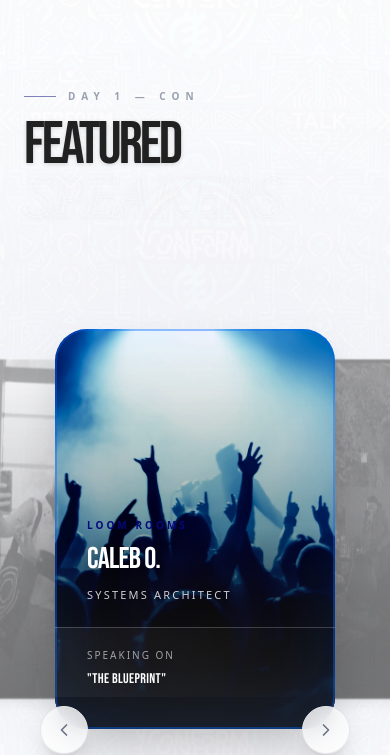
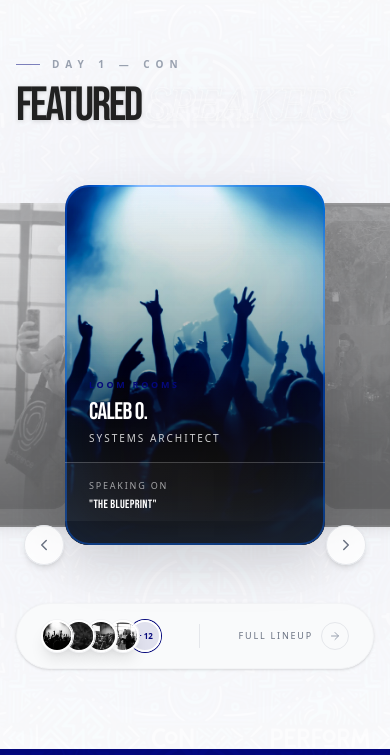
Before and after one commit to LoomRooms/conform-website, a Next.js app: page / in a window 390 px wide. Shown: the part 2533-3288 px from the top of the page. Built offline with nearby package versions, Linux system fonts and the light colour scheme.

Commit message:
fix: Optimize SpeakersShowcase and VenuePreview for mobile viewports

```diff
--- a/components/SpeakersShowcase.tsx
+++ b/components/SpeakersShowcase.tsx
@@ -58,6 +58,14 @@ const others = [
 export default function SpeakersShowcase() {
   const [active, setActive] = useState(2); // Start in middle
   const [isHovered, setIsHovered] = useState(false);
+  const [isMobile, setIsMobile] = useState(false);
+
+  useEffect(() => {
+    const checkMobile = () => setIsMobile(window.innerWidth < 768);
+    checkMobile();
+    window.addEventListener("resize", checkMobile);
+    return () => window.removeEventListener("resize", checkMobile);
+  }, []);
 
   const nextSlide = () => setActive((prev) => (prev + 1) % featured.length);
   const prevSlide = () => setActive((prev) => (prev - 1 + featured.length) % featured.length);
@@ -70,27 +78,27 @@ export default function SpeakersShowcase() {
   }, [isHovered]);
 
   return (
-    <section className="relative bg-white py-28 md:py-40 overflow-hidden perspective-[2000px]">
+    <section className="relative bg-white py-20 md:py-40 overflow-hidden perspective-[2000px]">
       <div className="absolute inset-0 bg-african-pattern opacity-[0.02] mix-blend-multiply pointer-events-none" />
       <div className="absolute top-1/2 left-1/2 -translate-x-1/2 -translate-y-1/2 w-[800px] h-[500px] bg-primary/5 rounded-full blur-[140px] pointer-events-none" />
 
-      <div className="max-w-[1400px] mx-auto px-6 relative z-10">
+      <div className="max-w-[1400px] mx-auto px-4 sm:px-6 relative z-10">
 
         {/* Header */}
-        <div className="flex flex-col md:flex-row md:items-end justify-between mb-20 gap-6 max-w-7xl mx-auto">
+        <div className="flex flex-col md:flex-row md:items-end justify-between mb-12 md:mb-20 gap-6 max-w-7xl mx-auto">
           <motion.div
             initial={{ opacity: 0, x: -30 }}
             whileInView={{ opacity: 1, x: 0 }}
             viewport={{ once: true }}
             transition={{ duration: 0.8 }}
           >
-            <span className="text-gray-400 font-bold tracking-[0.6em] uppercase text-[10px] md:text-xs mb-4 block flex items-center gap-3">
-              <span className="w-8 h-px bg-primary/50 block"></span>
+            <span className="text-gray-400 font-bold tracking-[0.6em] uppercase text-[10px] md:text-xs mb-3 md:mb-4 block flex items-center gap-3">
+              <span className="w-6 md:w-8 h-px bg-primary/50 block"></span>
               Day 1 — CON
             </span>
-            <h2 className="font-heading font-normal text-6xl md:text-8xl text-black leading-[0.85] tracking-tighter drop-shadow-sm">
+            <h2 className="font-heading font-normal text-5xl md:text-8xl text-black leading-[0.85] tracking-tighter drop-shadow-sm">
               Featured{" "}
-              <span className="text-transparent outline-text italic font-serif text-[3.5rem] md:text-[6.5rem]">
+              <span className="text-transparent outline-text italic font-serif text-[2.8rem] md:text-[6.5rem]">
                 Speakers
               </span>
             </h2>
@@ -99,7 +107,7 @@ export default function SpeakersShowcase() {
 
         {/* 3D Cover Flow Slider */}
         <div
-          className="relative h-[450px] md:h-[600px] w-full flex items-center justify-center mb-16"
+          className="relative h-[380px] md:h-[600px] w-full flex items-center justify-center mb-10 md:mb-16"
           onMouseEnter={() => setIsHovered(true)}
           onMouseLeave={() => setIsHovered(false)}
         >
@@ -111,23 +119,27 @@ export default function SpeakersShowcase() {
             if (diff < -2) diff += featured.length;
 
             const isActive = diff === 0;
-            const isLeft = diff < 0;
-            const isRight = diff > 0;
             const absDiff = Math.abs(diff);
 
             // Hide cards that are too far away
             if (absDiff > 2) return null;
 
+            // Mobile-specific 3D values
+            const xOffset = isMobile ? diff * 110 : diff * 250;
+            const zOffset = isMobile ? (isActive ? 0 : -100 - absDiff * 80) : (isActive ? 0 : -200 - absDiff * 100);
+            const rotateY = isMobile ? (isActive ? 0 : diff < 0 ? 25 : -25) : (isActive ? 0 : diff < 0 ? 35 : -35);
+            const scaleOffset = isMobile ? (isActive ? 1 : 1 - absDiff * 0.1) : (isActive ? 1 : 1 - absDiff * 0.15);
+
             return (
               <motion.div
                 key={index}
-                className={`absolute w-[280px] md:w-[400px] h-[400px] md:h-[520px] rounded-[2rem] overflow-hidden cursor-pointer bg-white ${isActive ? "shadow-2xl" : "shadow-lg"}`}
+                className={`absolute w-[260px] md:w-[400px] h-[360px] md:h-[520px] rounded-[1.5rem] md:rounded-[2rem] overflow-hidden cursor-pointer bg-white ${isActive ? "shadow-[0_20px_50px_rgba(0,0,0,0.15)]" : "shadow-lg"}`}
                 initial={false}
                 animate={{
-                  x: diff * (typeof window !== "undefined" && window.innerWidth < 768 ? 140 : 250),
-                  z: isActive ? 0 : -200 - absDiff * 100,
-                  rotateY: isActive ? 0 : diff < 0 ? 35 : -35,
-                  scale: isActive ? 1 : 1 - absDiff * 0.15,
+                  x: xOffset,
+                  z: zOffset,
+                  rotateY: rotateY,
+                  scale: scaleOffset,
                   opacity: isActive ? 1 : 1 - absDiff * 0.4,
                   zIndex: featured.length - absDiff,
                 }}
@@ -146,7 +158,7 @@ export default function SpeakersShowcase() {
 
                 {/* Active Border Glow */}
                 <motion.div
-                    className="absolute inset-0 rounded-[2rem] pointer-events-none border-2 border-primary/0"
+                    className="absolute inset-0 rounded-[1.5rem] md:rounded-[2rem] pointer-events-none border-2 border-primary/0"
                     animate={{ borderColor: isActive ? "rgba(0,102,255,0.4)" : "rgba(255,255,255,0.1)" }}
                     transition={{ duration: 0.4 }}
                 />
@@ -161,23 +173,23 @@ export default function SpeakersShowcase() {
                 )}
 
                 {/* Content */}
-                <div className="absolute bottom-0 left-0 right-0 p-8">
+                <div className="absolute bottom-0 left-0 right-0 p-6 md:p-8">
                   <motion.div
                     animate={{ y: isActive ? 0 : 20, opacity: isActive ? 1 : 0 }}
                     transition={{ duration: 0.4 }}
                   >
-                    <span className="text-primary text-[10px] font-bold uppercase tracking-[0.3em] block mb-2">{speaker.org}</span>
-                    <h3 className="font-heading text-3xl md:text-5xl text-white leading-tight mb-2 tracking-tight drop-shadow-md">{speaker.name}</h3>
-                    <p className="text-white/80 text-[11px] uppercase tracking-[0.2em] font-medium mb-6">{speaker.title}</p>
+                    <span className="text-primary text-[9px] md:text-[10px] font-bold uppercase tracking-[0.3em] block mb-1.5 md:mb-2">{speaker.org}</span>
+                    <h3 className="font-heading text-2xl md:text-5xl text-white leading-tight mb-1 md:mb-2 tracking-tight drop-shadow-md">{speaker.name}</h3>
+                    <p className="text-white/80 text-[10px] md:text-[11px] uppercase tracking-[0.2em] font-medium mb-4 md:mb-6">{speaker.title}</p>
 
                     {isActive && (
                       <motion.div
                         initial={{ opacity: 0, height: 0 }}
                         animate={{ opacity: 1, height: "auto" }}
-                        className="border-t border-white/20 pt-5 mt-2 bg-gradient-to-r from-white/[0.05] to-transparent -mx-8 px-8 pb-2"
+                        className="border-t border-white/20 pt-4 md:pt-5 mt-2 bg-gradient-to-r from-white/[0.05] to-transparent -mx-6 md:-mx-8 px-6 md:px-8 pb-2"
                       >
-                        <p className="text-white/60 text-[10px] uppercase tracking-[0.2em] mb-1.5">Speaking on</p>
-                        <p className="text-white text-sm md:text-[15px] font-heading tracking-wide">"{speaker.topic}"</p>
+                        <p className="text-white/60 text-[9px] md:text-[10px] uppercase tracking-[0.2em] mb-1 md:mb-1.5">Speaking on</p>
+                        <p className="text-white text-xs md:text-[15px] font-heading tracking-wide">"{speaker.topic}"</p>
                       </motion.div>
                     )}
                   </motion.div>
@@ -187,29 +199,29 @@ export default function SpeakersShowcase() {
           })}
 
           {/* Controls */}
-          <div className="absolute bottom-0 md:bottom-auto md:top-1/2 md:-translate-y-1/2 left-0 right-0 flex justify-between px-4 md:px-12 pointer-events-none z-50">
+          <div className="absolute bottom-[-10px] md:bottom-auto md:top-1/2 md:-translate-y-1/2 left-0 right-0 flex justify-between px-2 md:px-12 pointer-events-none z-50">
             <button
               onClick={prevSlide}
-              className="w-12 h-12 rounded-full border border-gray-200 bg-white/80 backdrop-blur-md flex items-center justify-center text-gray-500 hover:text-black hover:border-primary hover:bg-gray-50 pointer-events-auto transition-all shadow-xl"
+              className="w-10 h-10 md:w-12 md:h-12 rounded-full border border-gray-200 bg-white/80 backdrop-blur-md flex items-center justify-center text-gray-500 hover:text-black hover:border-primary hover:bg-gray-50 pointer-events-auto transition-all shadow-md focus:outline-none touch-manipulation"
             >
-              <ChevronLeft size={20} />
+              <ChevronLeft size={18} className="md:w-5 md:h-5" />
             </button>
             <button
               onClick={nextSlide}
-              className="w-12 h-12 rounded-full border border-gray-200 bg-white/80 backdrop-blur-md flex items-center justify-center text-gray-500 hover:text-black hover:border-primary hover:bg-gray-50 pointer-events-auto transition-all shadow-xl"
+              className="w-10 h-10 md:w-12 md:h-12 rounded-full border border-gray-200 bg-white/80 backdrop-blur-md flex items-center justify-center text-gray-500 hover:text-black hover:border-primary hover:bg-gray-50 pointer-events-auto transition-all shadow-md focus:outline-none touch-manipulation"
             >
-              <ChevronRight size={20} />
+              <ChevronRight size={18} className="md:w-5 md:h-5" />
             </button>
           </div>
         </div>
 
         {/* Bottom Area: Avatars and Link */}
-        <div className="max-w-7xl mx-auto flex flex-col sm:flex-row justify-between items-center gap-8 mt-10">
+        <div className="max-w-7xl mx-auto flex flex-col sm:flex-row justify-between items-center gap-6 md:gap-8 mt-12 md:mt-10">
           <motion.div
             initial={{ opacity: 0, y: 20 }}
             whileInView={{ opacity: 1, y: 0 }}
             viewport={{ once: true }}
-            className="flex items-center gap-6 sm:gap-8 bg-gray-50 border border-gray-100 py-5 px-8 rounded-full shadow-sm"
+            className="flex items-center gap-4 sm:gap-8 bg-gray-50 border border-gray-100 py-4 px-6 md:py-5 md:px-8 rounded-full shadow-sm w-full sm:w-auto justify-between sm:justify-start"
           >
             {/* Stacked avatars */}
             <div className="flex items-center">
@@ -217,32 +229,32 @@ export default function SpeakersShowcase() {
                 <div
                   key={o.name}
                   title={o.name}
-                  style={{ marginLeft: i === 0 ? 0 : -14, zIndex: others.length - i }}
-                  className="relative w-10 h-10 md:w-12 md:h-12 rounded-full overflow-hidden border-2 border-white ring-1 ring-gray-100 transition-transform duration-500 hover:z-50 hover:scale-110 shadow-lg"
+                  style={{ marginLeft: i === 0 ? 0 : -10, zIndex: others.length - i }}
+                  className="relative w-8 h-8 md:w-12 md:h-12 rounded-full overflow-hidden border-2 border-white ring-1 ring-gray-100 transition-transform duration-500 hover:z-50 hover:scale-110 shadow-lg"
                 >
                   <img src={o.image} alt={o.name} className="w-full h-full object-cover grayscale hover:grayscale-0 transition-all duration-500" />
                 </div>
               ))}
               <div
-                style={{ marginLeft: -14 }}
-                className="relative w-10 h-10 md:w-12 md:h-12 rounded-full bg-primary/10 border-2 border-white ring-1 ring-primary flex items-center justify-center shrink-0"
+                style={{ marginLeft: -10 }}
+                className="relative w-8 h-8 md:w-12 md:h-12 rounded-full bg-primary/10 border-2 border-white ring-1 ring-primary flex items-center justify-center shrink-0"
               >
-                <span className="text-primary text-[9px] md:text-[10px] font-bold">+ 12</span>
+                <span className="text-primary text-[8px] md:text-[10px] font-bold">+ 12</span>
               </div>
             </div>
 
-            <div className="w-px h-8 bg-gray-200" />
+            <div className="w-px h-6 md:h-8 bg-gray-200" />
 
             <Link
               href="/speakers"
-              className="group flex items-center gap-3 text-gray-400 hover:text-black transition-all duration-300"
+              className="group flex items-center gap-2 md:gap-3 text-gray-500 hover:text-black transition-all duration-300"
             >
-              <span className="text-[10px] md:text-xs font-medium tracking-[0.2em] uppercase">Full Lineup</span>
+              <span className="text-[9px] md:text-xs font-medium tracking-[0.2em] uppercase">Full Lineup</span>
               <motion.span
-                className="w-8 h-8 md:w-10 md:h-10 rounded-full border border-gray-200 flex items-center justify-center group-hover:border-primary group-hover:bg-primary/5 transition-all duration-500"
+                className="w-7 h-7 md:w-10 md:h-10 rounded-full border border-gray-200 flex items-center justify-center group-hover:border-primary group-hover:bg-primary/5 transition-all duration-500"
                 whileHover={{ x: 3 }}
               >
-                <ArrowRight size={14} className="text-gray-400 group-hover:text-primary transition-colors" />
+                <ArrowRight size={12} className="text-gray-400 group-hover:text-primary transition-colors md:w-[14px] md:h-[14px]" />
               </motion.span>
             </Link>
           </motion.div>
```
Also changed, not shown: components/VenuePreview.tsx (+30 -28 lines).
